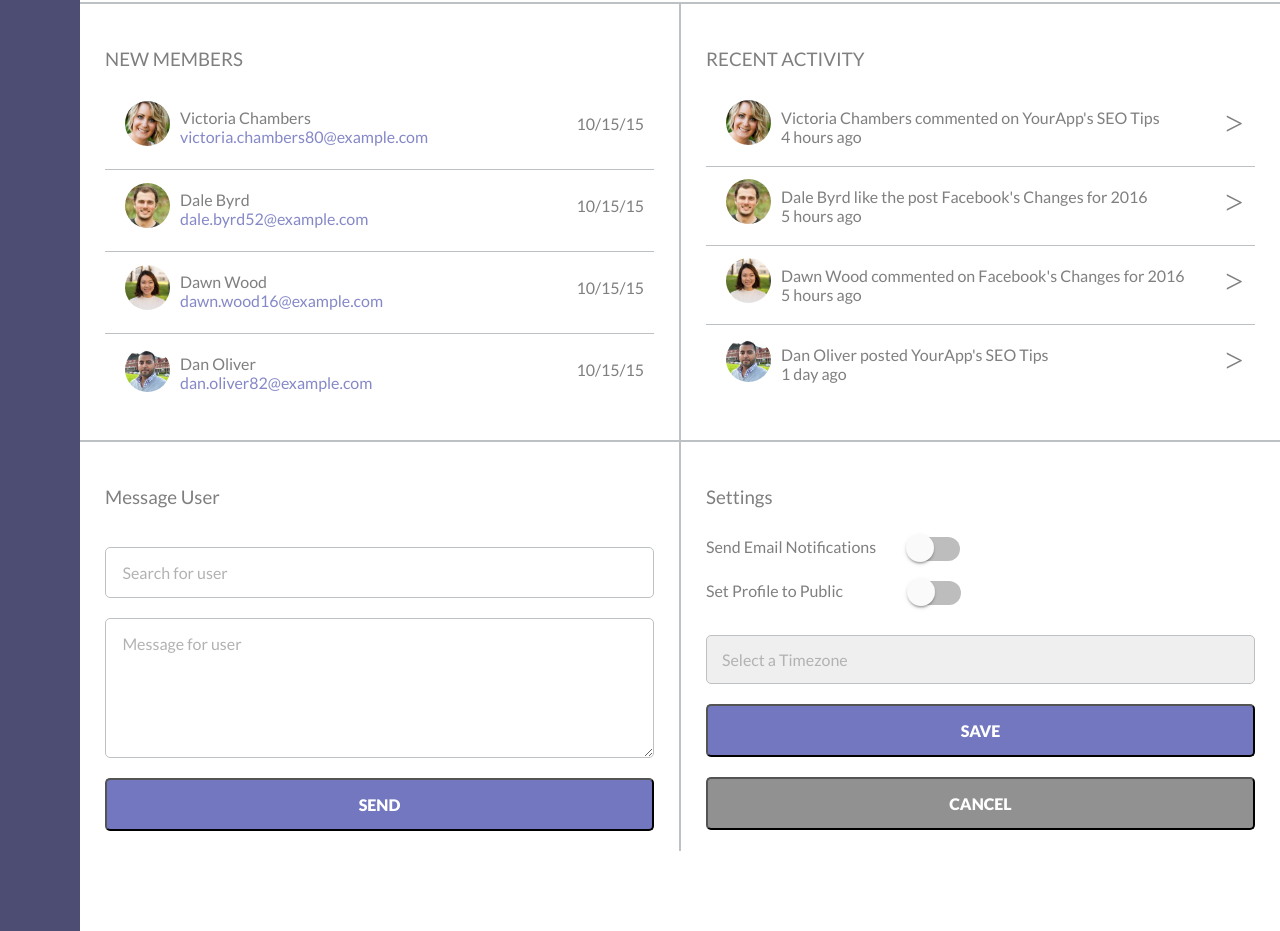
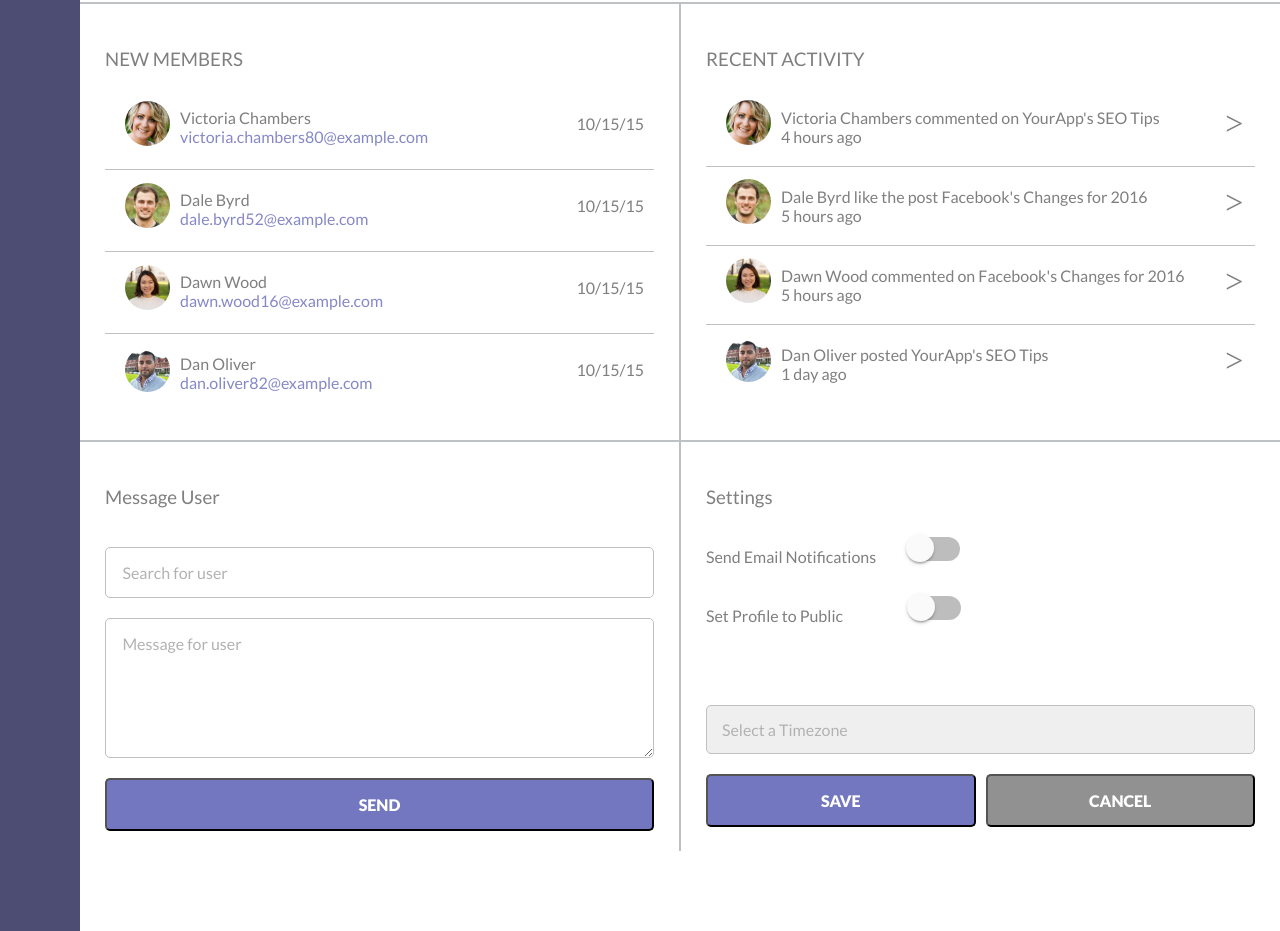
Before and after one commit to Nick810/webapp-dashboard-project7, a plain HTML site: page index.html in a window 1280 px wide. Shown: the part 1335-2266 px from the top of the page. Drawn offline with nearby package versions, Linux system fonts and the light colour scheme.

Commit message:
Add files via upload

```diff
--- a/css/styles.css
+++ b/css/styles.css
@@ -820,10 +820,10 @@ a {
   transform: translateY(-1.375em);
   box-shadow: 0 0.625em 1em 0.0625em rgba(0, 0, 0, 0.29);
 }
-#result button:first-of-type {
+f #result button:first-of-type {
   border-top: none;
 }
-#result button:last-of-type {
+f #result button:last-of-type {
   border-bottom: none;
 }
 
@@ -846,6 +846,11 @@ a {
 .settings-button {
   display: flex;
   flex-direction: column;
+}
+@media (min-width: 1024px) {
+  .settings-button {
+    flex-direction: row;
+  }
 }
 
 .switch-light {
@@ -1014,6 +1019,7 @@ a {
 }
 @media (min-width: 1024px) {
   .switch-light strong {
+    margin: 0.625em 0;
     flex: none;
   }
 }
@@ -1073,15 +1079,28 @@ a {
   border-radius: 0.3125em;
   padding: 0.9375em;
 }
+@media (min-width: 1024px) {
+  .button-primary-settings {
+    flex: 1;
+    margin-bottom: 0;
+    margin-right: 0.3125em;
+  }
+}
 .button-disabled {
   font-weight: 600;
   background: #919191;
   color: #fff;
   display: block;
-  width: 100%;
   margin-top: 0.625em;
   border-radius: 0.3125em;
   padding: 0.9375em;
+}
+@media (min-width: 1024px) {
+  .button-disabled {
+    flex: 1;
+    margin-top: 0;
+    margin-left: 0.3125em;
+  }
 }
 
 input[type=search] {
@@ -1133,6 +1152,11 @@ input[type=text]::placeholder {
   border: 0.0625em solid #bec1c3;
   border-radius: 0.3125em;
   margin: 1.25em 0;
+}
+@media (min-width: 1024px) {
+  .form-field {
+    margin-top: 3.75em;
+  }
 }
 
 .switch-light {
```
Also changed, not shown: 1 other file.
